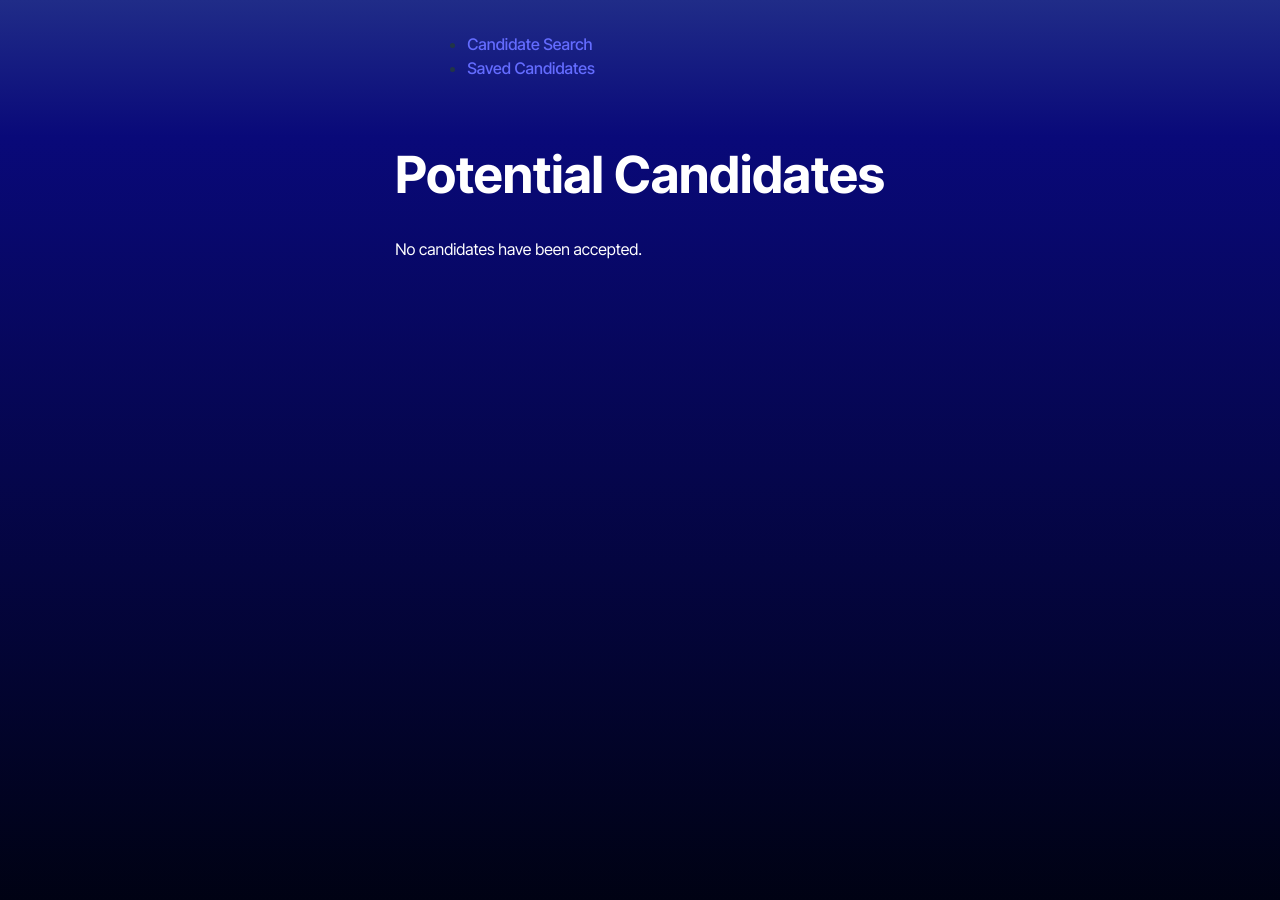
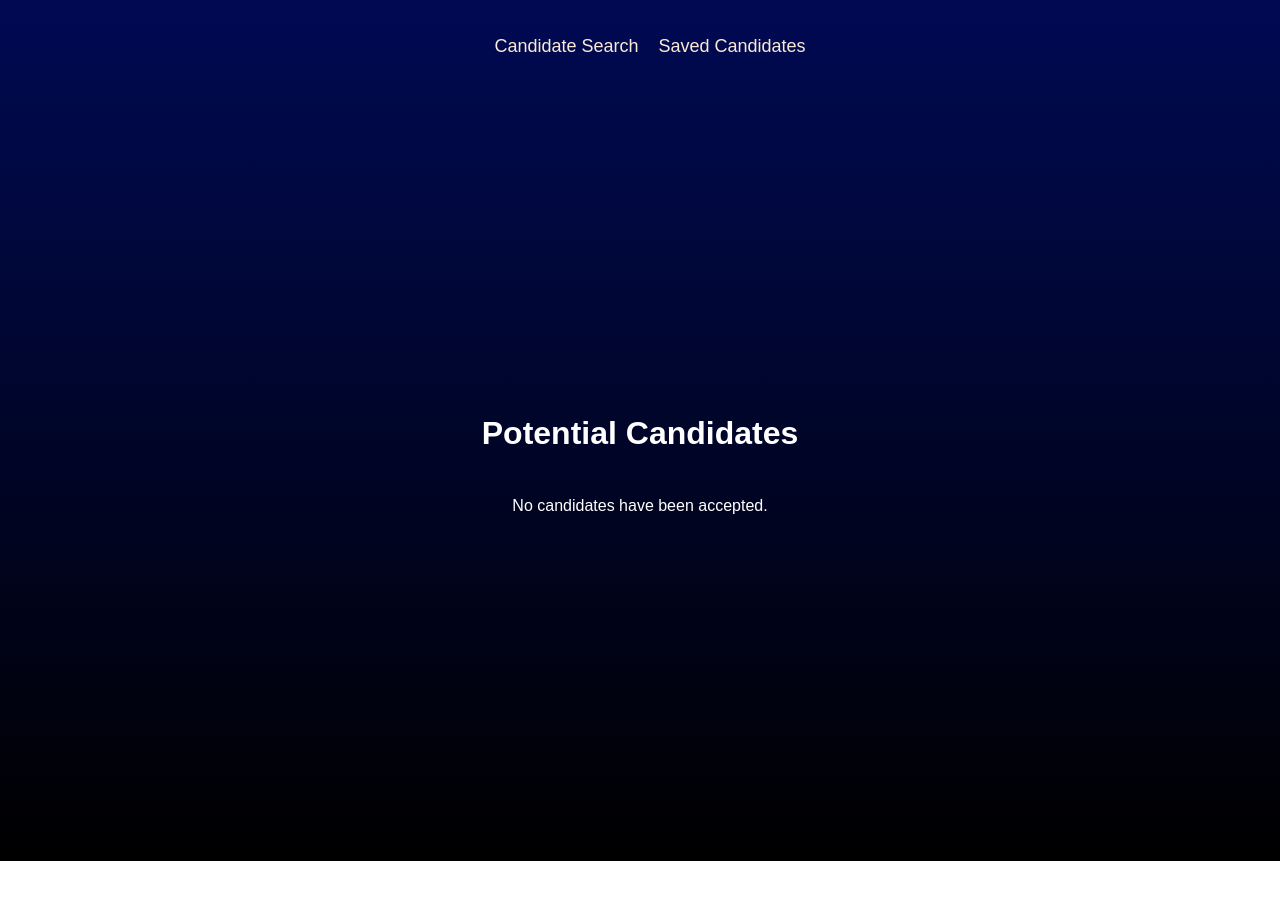
Before and after one commit to nathangreen1632/applicant-manager, a React (Vite) app: page /SavedCandidates in a window 1280 px wide. Shown: the top 900 px of the page. After the commit the page ends 861 px from the top, so only its background shows below. Built offline with nearby package versions, Linux system fonts and the light colour scheme.

Commit message:
Changes classNames for styling purposes. Adds a button to remove candidates from SavedCandidates. Adds all new styling to index.css

```diff
--- a/src/index.css
+++ b/src/index.css
@@ -13,108 +13,213 @@
   -moz-osx-font-smoothing: grayscale;
 }
 
-a {
-  font-weight: 500;
-  color: #646cff;
-  text-decoration: inherit;
-}
-a:hover {
-  color: #535bf2;
+/* General Styles */
+body {
+  background: linear-gradient(to bottom, #000a53, #000000);
+  color: white;
+  font-family: Arial, sans-serif;
+  margin: 0;
+  padding: 0;
 }
 
-body {
-  background: linear-gradient(
-    180deg,
-    rgb(32, 44, 136) 0%,
-    rgba(9, 9, 121, 1) 15%,
-    rgba(0, 2, 18, 1) 100%
-  );
-  background-size: cover;
-  background-repeat: no-repeat no-repeat;
-  background-position: center center;
-  margin: 0;
-  place-items: center;
-  min-width: 320px;
+/* Navigation Bar */
+.nav {
+  display: flex;
+  justify-content: center;
+  padding: 15px;
+  font-size: 18px;
+}
+
+.nav ul {
+  display: flex;
+  list-style: none;
+}
+
+.nav a {
+  color: antiquewhite;
+  text-decoration: none;
+  margin-right: 20px;
+}
+
+.nav a:hover {
+  color: red;
+  text-decoration: red underline;
+}
+
+/* Candidate Search Page */
+.candidate-container {
+  margin: -5rem auto 0;
+  display: flex;
+  flex-direction: column;
+  align-items: center;
+  justify-content: center;
   min-height: 100vh;
 }
 
-h1 {
-  font-size: 3.2em;
-  line-height: 1.1;
+.candidate-title {
+  font-size: 36px;
+  font-weight: bold;
+  margin-bottom: 20px;
 }
 
-button {
-  border-radius: 8px;
-  border: 1px solid transparent;
-  padding: 0.6em 1.2em;
-  font-size: 1em;
-  font-weight: 500;
-  font-family: inherit;
-  background-color: #1a1a1a;
-  cursor: pointer;
-  transition: border-color 0.25s;
-}
-button:hover {
-  border-color: #646cff;
-}
-button:focus,
-button:focus-visible {
-  outline: 4px auto -webkit-focus-ring-color;
+.candidate-card {
+  background: black;
+  border-radius: 15px;
+  overflow: hidden;
+  text-align: center;
+  width: 320px;
+  box-shadow: 0 0 15px rgba(255, 255, 255, 0.2);
 }
 
-@media (prefers-color-scheme: light) {
-  :root {
-    color: #213547;
-    background-color: #ffffff;
-  }
-  a:hover {
-    color: #747bff;
-  }
-  button {
-    background-color: #f9f9f9;
-  }
+.candidate-card h2 {
+  color: white;
+  font-size: 24px;
+  margin: 0;
+  padding: 20px;
 }
 
-main {
-  color: #fff;
+.candidate-card a {
+  color: red;
+  text-decoration: red none;
+}
+
+.candidate-card img {
   width: 100%;
-  min-height: 100vh;
+  border-bottom: 2px solid black;
+}
+
+.candidate-info {
+  background: antiquewhite;
+  color: white;
+  padding: 20px;
+  font-size: 16px;
+  text-align: left;
+}
+
+.candidate-info a {
+  color: #0096ff;
+  text-decoration: none;
+}
+
+.candidate-info a:hover {
+  text-decoration: underline;
+}
+
+/* Action Buttons */
+.button-group {
+  display: flex;
+  justify-content: space-around;
+  margin-top: 20px;
+}
+
+.button-group button {
+  border: none;
+  width: 60px;
+  height: 60px;
+  border-radius: 50%;
+  font-size: 30px;
+  color: black;
+  cursor: pointer;
+  margin: 0 20px;
+}
+
+.btn-save {
+  background-color: black;
+}
+
+.btn-skip {
+  background-color: black;
+}
+
+/* Potential Candidates Page */
+.saved-candidates-header {
+  margin: -2rem auto 0;
   display: flex;
   flex-direction: column;
   align-items: center;
+  justify-content: center;
+  min-height: 100vh;
 }
 
-tr {
-  border-radius: 10px;
-  background-color: #000;
-  color: white;
+.saved-candidates-container {
+  display: grid;
+  grid-template-columns: repeat(3, 1fr); /* Three cards per row */
+  gap: 20px; /* Spacing between cards */
+  justify-content: center; /* Center the grid horizontally */
+  padding: 20px;
+  max-width: 1200px; /* Limit the width to control layout */
+  margin: 0 auto;
 }
 
-tbody tr:nth-child(odd) {
-  background-color: #333333;
+.saved-candidates {
+  background: black;
+  border-radius: 15px;
+  overflow: hidden;
+  text-align: center;
+  width: 100%;
+  max-width: 320px; /* Keep the card width consistent */
+  box-shadow: 0 0 15px rgba(255, 255, 255, 0.2);
 }
 
-.nav {
-  display: flex;
-  justify-content: flex-start;
-  padding: 1em 2em;
+.saved-candidates img {
+  width: 100%;
+  border-bottom: 2px solid black;
 }
 
-.nav-item {
-  padding: 0 0.5rem;
-  list-style: none;
+.saved-candidates h2 {
+  color: white;
+  font-size: 24px;
+  margin: 0;
+  padding: 20px;
 }
 
-.nav-link {
-  color: #fff;
+.saved-candidates-info {
+  background: antiquewhite;
+  color: white;
+  padding: 20px;
+  font-size: 16px;
+  text-align: left;
+}
+
+.saved-candidates-info a {
+  color: #0096ff;
   text-decoration: none;
 }
 
-.active {
-  font-weight: 700;
+.saved-candidates-info a:hover {
+  text-decoration: underline;
 }
 
-.table {
-  width: 80vw;
-  table-layout: fixed;
+.saved-button-group {
+  display: flex;
+  justify-content: space-around;
+  margin-top: 20px;
 }
+
+.saved-button-group button {
+  border: none;
+  width: 60px;
+  height: 60px;
+  border-radius: 50%;
+  font-size: 30px;
+  color: black;
+  cursor: pointer;
+  margin: 0 20px;
+}
+
+.btn-remove {
+  background-color: black;
+}
+
+.reject-icon {
+  background-color: black;
+  width: 40px;
+  height: 40px;
+  border-radius: 50%;
+  display: flex;
+  align-items: center;
+  justify-content: center;
+  color: white;
+  font-size: 24px;
+  cursor: pointer;
+}
--- a/src/pages/CandidateSearch.tsx
+++ b/src/pages/CandidateSearch.tsx
@@ -81,7 +81,7 @@ const CandidateSearch: React.FC = () => {
   };
 
   return (
-    <div className="candidate-container">
+    <main className="candidate-container">
       {loading && <p>Loading candidate...</p>}
       {error && <p className="error">{error}</p>}
       {!loading && candidate ? (
@@ -107,7 +107,7 @@ const CandidateSearch: React.FC = () => {
       ) : (
         !loading && <p>No more candidates available</p>
       )}
-    </div>
+    </main>
   );
 };
 
--- a/src/pages/SavedCandidates.tsx
+++ b/src/pages/SavedCandidates.tsx
@@ -23,17 +23,14 @@ const SavedCandidates: React.FC = () => {
   };
 
   return (
-    <div className="saved-candidates-container">
+    <main className="saved-candidates-header">
       <h1>Potential Candidates</h1>
       {savedCandidates.length > 0 ? (
-        <div className="candidate-list">
+        <div className="saved-candidates-container">
           {savedCandidates.map((candidate, index: number) => (
-            <div key={index} className="candidate-card">
-              <img
-                src={candidate.avatar_url}
-                alt={candidate.name}
-                className="candidate-avatar"
-              />
+            <div key={index} className="saved-candidates">
+              <img src={candidate.avatar_url} alt={candidate.name} className="candidate-avatar" />
+              <div>
                 <h2>{candidate.name}</h2>
                 <p>Username: {candidate.login ?? 'No Username Provided'}</p>
                 <p>Bio: {candidate.bio ?? 'No Bio available'}</p>
@@ -47,15 +44,17 @@ const SavedCandidates: React.FC = () => {
                   View GitHub Profile
                 </a>
               </div>
+            </div>
           ))}
-          <div className="button-group">
-            <button onClick={removeCandidate} className="btn-skip">❌</button>
+          <div className="saved-button-group">
+            <button onClick={removeCandidate} className="btn-remove">❌</button>
+            <button onClick={removeCandidate} className="btn-remove">❌</button>
           </div>
         </div>
       ) : (
         <p>No candidates have been accepted.</p>
       )}
-    </div>
+    </main>
   );
 };
 
```
Lines whose indentation alone changed are shown as unchanged.
